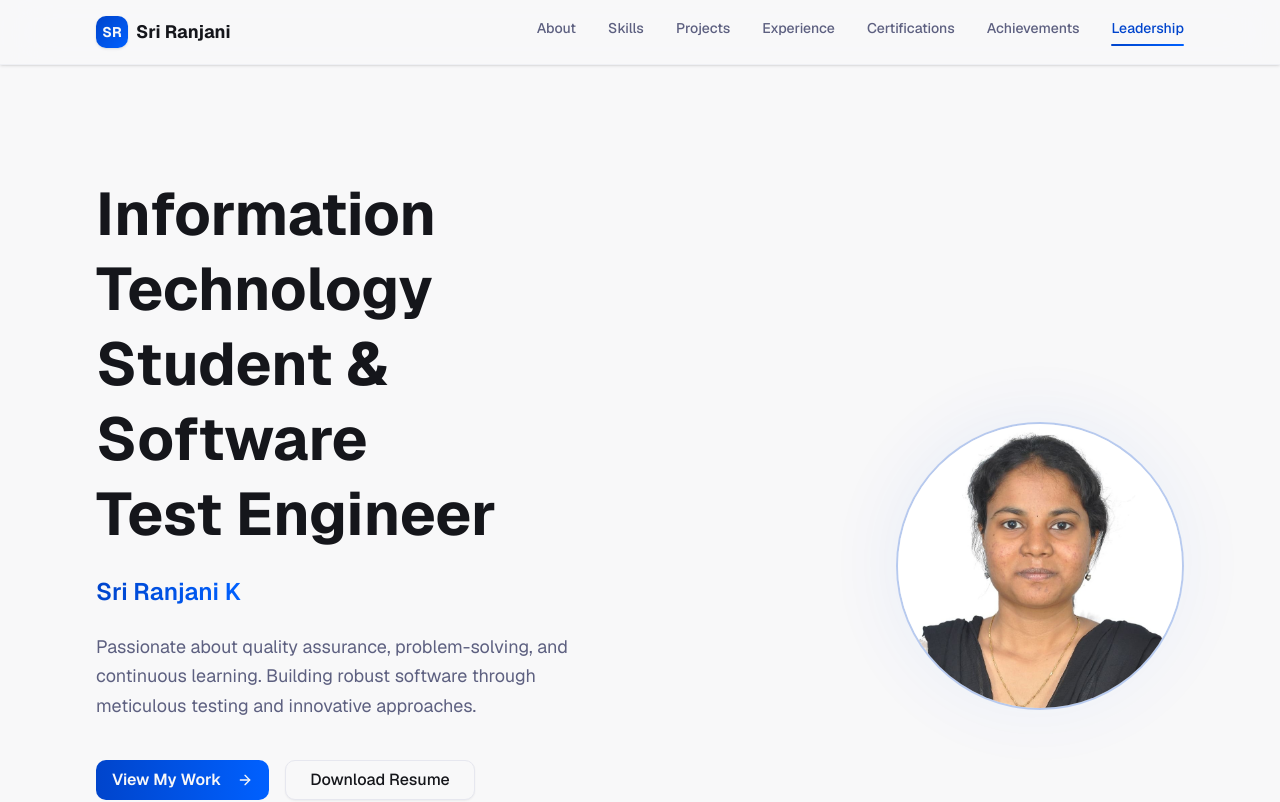
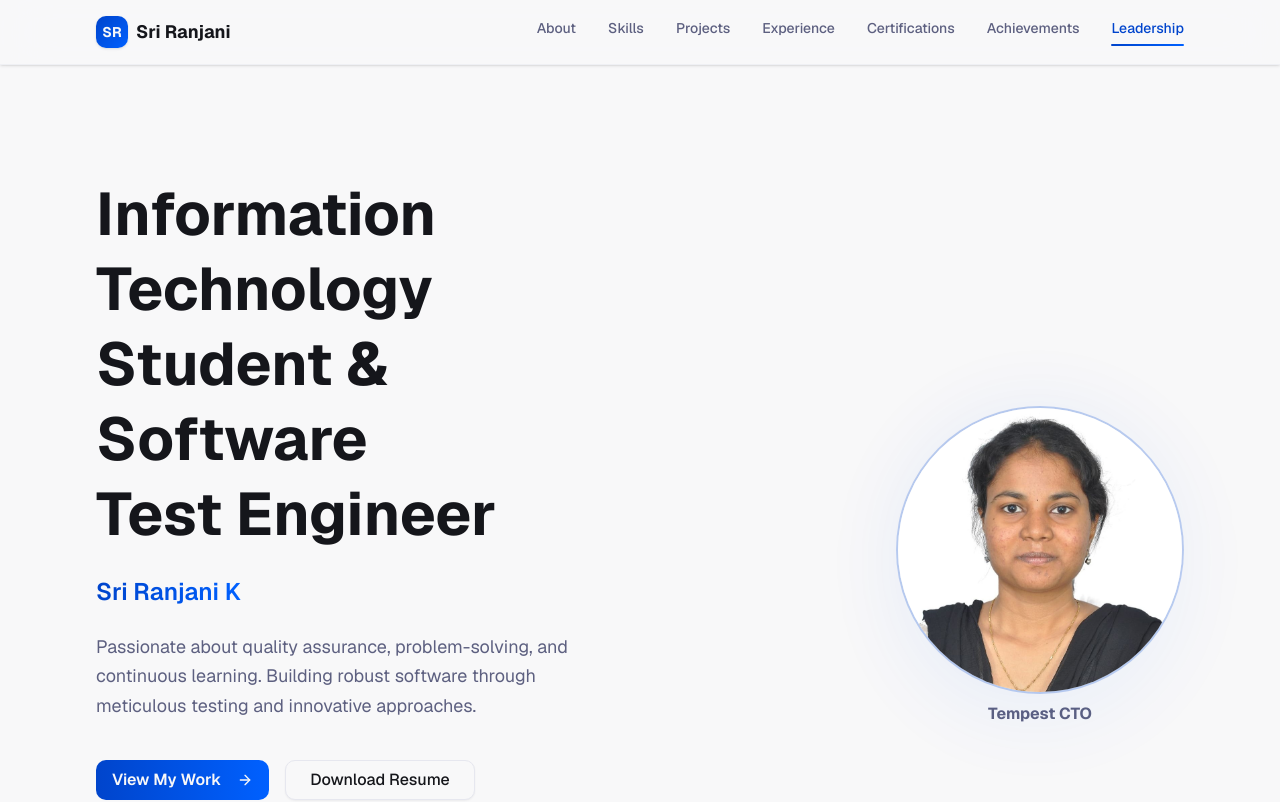
Before and after one commit to moneesh05/ranjini_portfolio, a Next.js app: page / in a window 1280 px wide. Shown: the top 802 px of the page. Built offline with nearby package versions, Linux system fonts and the light colour scheme.

Commit message:
Update hero section with Tempest CTO text

```diff
--- a/components/hero-section.tsx
+++ b/components/hero-section.tsx
@@ -71,14 +71,15 @@ export function HeroSection() {
           className="flex justify-center md:justify-end order-1 md:order-2 fade-up"
           style={{ animationDelay: "0.2s" }}
         >
-          <div className="relative w-48 sm:w-56 md:w-64 lg:w-72 h-48 sm:h-56 md:h-64 lg:h-72 group">
+          <div className="relative w-48 sm:w-56 md:w-64 lg:w-72 group">
             {/* Subtle background glow - reduced opacity and size */}
             <div className="absolute inset-0 bg-gradient-to-br from-primary/20 to-accent/10 rounded-full blur-2xl opacity-40 group-hover:opacity-60 transition-opacity duration-300"></div>
 
             {/* Profile image with blue ring border - no excessive offsets */}
-            <div className="absolute inset-0 rounded-full border-2 border-primary/20 overflow-hidden bg-gradient-to-br from-primary/5 to-accent/5 hover:border-primary/40 hover:scale-105 transition-all duration-300 group-hover:shadow-[0_0_30px_rgba(59,130,246,0.3)]">
+            <div className="relative w-48 sm:w-56 md:w-64 lg:w-72 h-48 sm:h-56 md:h-64 lg:h-72 rounded-full border-2 border-primary/20 overflow-hidden bg-gradient-to-br from-primary/5 to-accent/5 hover:border-primary/40 hover:scale-105 transition-all duration-300 group-hover:shadow-[0_0_30px_rgba(59,130,246,0.3)]">
               <Image src="/profile.jpeg" alt="Sri Ranjani K" fill className="object-cover" priority />
             </div>
+            <p className="text-center text-muted-foreground mt-2 font-bold">Tempest CTO</p>
           </div>
         </div>
       </div>
```
